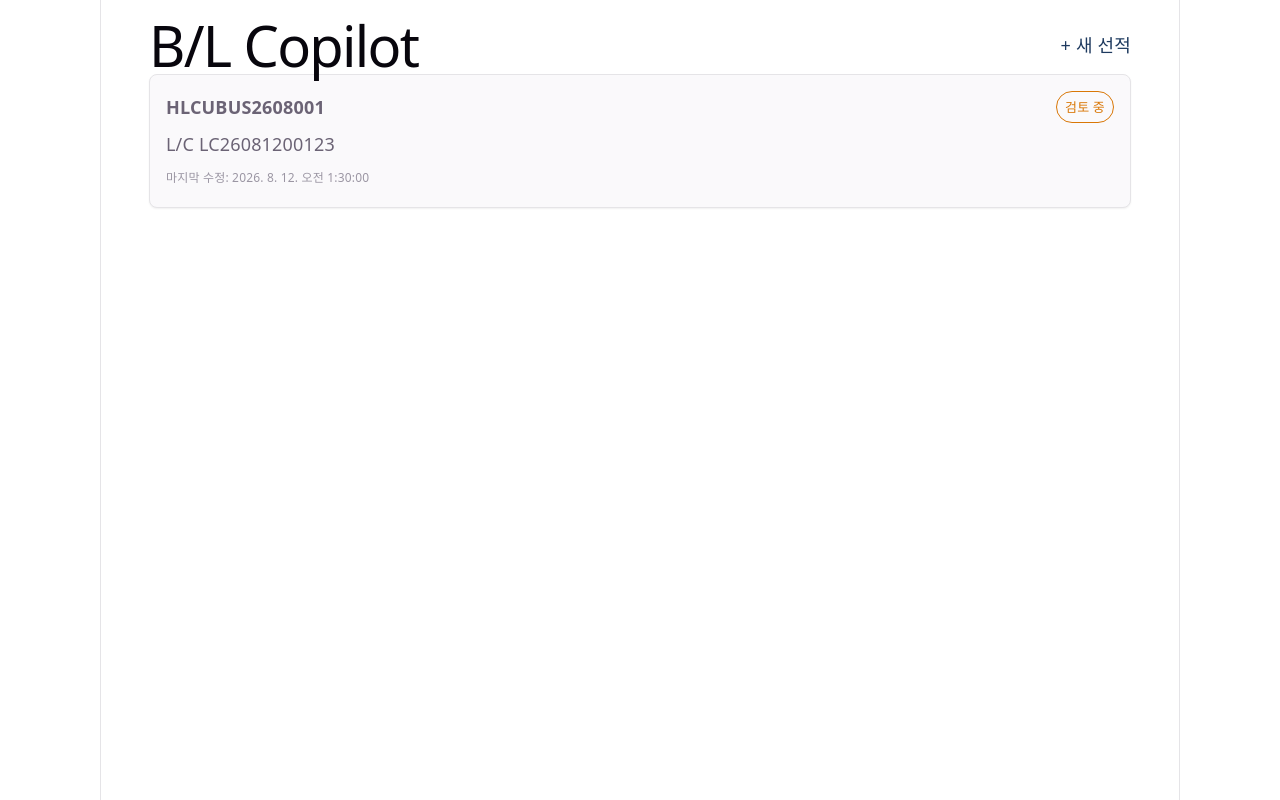
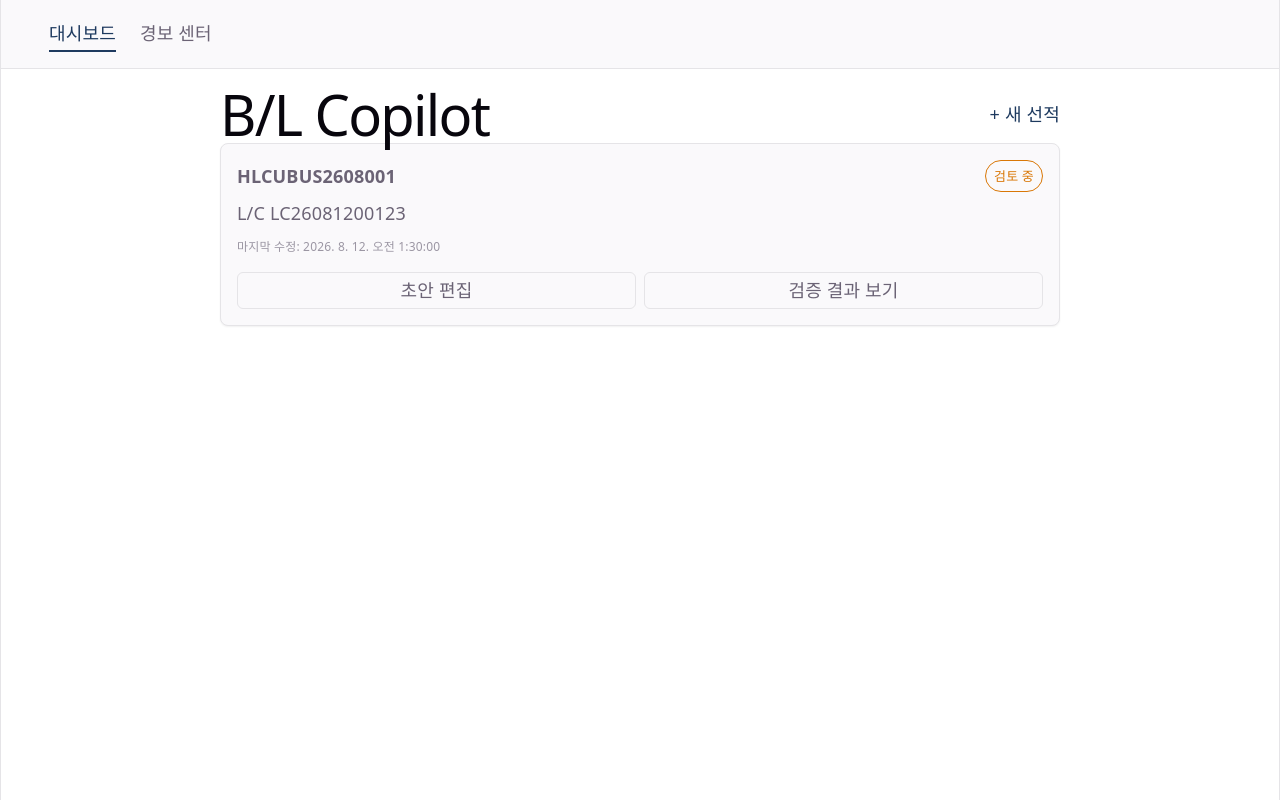
Before and after one commit to Khyojae/B-L-copilot, a React (Vite) app in the folder frontend/: page / in a window 1280 px wide. Built offline with nearby package versions, Linux system fonts and the light colour scheme.

Commit message:
Add NavBar with active state, link S1 card to both draft and verdicts

```diff
--- a/frontend/src/App.tsx
+++ b/frontend/src/App.tsx
@@ -6,9 +6,12 @@ import { S4Verdicts } from './pages/S4Verdicts'
 import { S5Timeline } from './pages/S5Timeline'
 import { S6Alerts } from './pages/S6Alerts'
 import { ComingSoon } from './components/ComingSoon'
+import { NavBar } from './components/NavBar'
 
 function App() {
   return (
+    <>
+      <NavBar />
       <Routes>
         <Route path="/" element={<S1Dashboard />} />
         <Route path="/shipments/new" element={<S2Upload />} />
@@ -20,6 +23,7 @@ function App() {
         <Route path="/shipments/:id/outcome" element={<ComingSoon label="S10 결과 기록" />} />
         <Route path="/settings" element={<ComingSoon label="S11 설정" />} />
       </Routes>
+    </>
   )
 }
 
--- /dev/null
+++ b/frontend/src/components/NavBar.tsx
@@ -0,0 +1,39 @@
+import { NavLink } from 'react-router-dom';
+
+const NAV_ITEMS = [
+  { to: '/', label: '대시보드' },
+  { to: '/alerts', label: '경보 센터' },
+];
+
+/**
+ * 전 화면 공통 상단 네비게이션.
+ *
+ * S3(초안 편집기)·S5(타임라인)는 특정 선적 ID가 있어야 들어갈 수 있는 화면이라
+ * 여기 목록에 넣지 않았습니다. 지금은 S1 대시보드에서 선적 카드를 클릭해서
+ * 들어가는 경로만 있습니다 — 어떻게 하면 좋을지는 대화에서 의견 남겼습니다.
+ */
+export function NavBar() {
+  return (
+    <nav
+      style={{
+        display: 'flex',
+        alignItems: 'center',
+        gap: 'var(--space-4)',
+        padding: 'var(--space-3) var(--space-6)',
+        borderBottom: '1px solid var(--border-default)',
+        backgroundColor: 'var(--bg-card)',
+      }}
+    >
+      {NAV_ITEMS.map((item) => (
+        <NavLink
+          key={item.to}
+          to={item.to}
+          end
+          className={({ isActive }) => `nav-link${isActive ? ' active' : ''}`}
+        >
+          {item.label}
+        </NavLink>
+      ))}
+    </nav>
+  );
+}
--- a/frontend/src/components/PageContainer.tsx
+++ b/frontend/src/components/PageContainer.tsx
@@ -2,13 +2,26 @@ import type { ReactNode } from 'react';
 
 interface PageContainerProps {
   children: ReactNode;
+  /**
+   * 목록형 화면(카드 여러 개를 세로로 나열)에서 켜세요. 카드 텍스트 한 줄이
+   * 화면 폭만큼 늘어나면 오히려 읽기 불편해지므로, 페이지 자체는 넓어도
+   * 콘텐츠는 --content-narrow-width로 좁혀서 가운데 정렬합니다.
+   * S3처럼 뷰어+폼을 좌우로 배치해야 하는 화면은 끄고(기본값) 폭을 그대로 씁니다.
+   */
+  narrow?: boolean;
 }
 
 /**
  * 모든 화면이 같이 쓰는 페이지 여백.
- * 화면 폭 제한·중앙 정렬은 #root(index.css)가 맡고, 여기서는 좌우 여백만
- * 통일합니다 — 화면마다 padding 값을 따로 정하지 않도록.
+ * 화면 폭 제한·중앙 정렬은 #root(index.css)가 맡고, 여기서는 좌우 여백와
+ * (narrow일 때) 콘텐츠 폭 제한을 담당합니다 — 화면마다 값을 따로 정하지 않도록.
  */
-export function PageContainer({ children }: PageContainerProps) {
-  return <div style={{ padding: 'var(--space-5) var(--space-6)' }}>{children}</div>;
+export function PageContainer({ children, narrow = false }: PageContainerProps) {
+  const content = narrow ? (
+    <div style={{ maxWidth: 'var(--content-narrow-width)', margin: '0 auto' }}>{children}</div>
+  ) : (
+    children
+  );
+
+  return <div style={{ padding: 'var(--space-5) var(--space-6)' }}>{content}</div>;
 }
--- a/frontend/src/index.css
+++ b/frontend/src/index.css
@@ -40,6 +40,11 @@
   /* 카드 기본 스타일 — 그림자는 은은하게 1단계만, 그라데이션·글로우 없음 */
   --radius-card: 8px;
   --shadow-card: 0 1px 2px rgba(0, 0, 0, 0.06);
+
+  /* 페이지 폭. max-width는 화면(#root) 전체가, narrow-width는 목록형 화면의
+     카드 텍스트가 너무 길어져서 읽기 불편해지지 않도록 PageContainer가 씀 */
+  --content-max-width: 1280px;
+  --content-narrow-width: 840px;
 
   --sans: system-ui, 'Segoe UI', Roboto, sans-serif;
   --heading: system-ui, 'Segoe UI', Roboto, sans-serif;
@@ -126,7 +131,7 @@
 
 #root {
   /* 페이지 콘텐츠 최대 폭. 개별 화면은 PageContainer로 안쪽 여백만 더함 */
-  width: 1080px;
+  width: var(--content-max-width);
   max-width: 100%;
   margin: 0 auto;
   text-align: center;
@@ -215,6 +220,26 @@ button:disabled {
   opacity: 0.5;
 }
 
+/* <a>(Link)를 버튼처럼 보이게 할 때 씀 (예: ShipmentCard의 이동 버튼).
+   <button>은 위 button{} 기본 스타일을 이미 받으니 이 클래스가 필요 없음 */
+.btn {
+  display: inline-flex;
+  align-items: center;
+  justify-content: center;
+  font: inherit;
+  cursor: pointer;
+  border-radius: 6px;
+  padding: var(--space-1) var(--space-3);
+  border: 1px solid var(--border-default);
+  background: var(--bg-card);
+  color: var(--text-primary);
+  text-decoration: none;
+  transition: background-color 0.15s ease, border-color 0.15s ease, color 0.15s ease;
+}
+.btn:hover {
+  border-color: var(--brand-primary);
+}
+
 /* 주요 동작(승인·검증 실행 등) — 채워진 남색 버튼 */
 .btn-primary {
   background: var(--brand-primary);
@@ -236,3 +261,19 @@ button:disabled {
   border-color: var(--brand-primary);
   color: var(--brand-primary);
 }
+
+/* 상단 네비게이션 링크 (NavBar) — 지금 있는 화면은 밑줄+색으로, 나머지는 hover로만 반응 */
+.nav-link {
+  padding: 4px 0;
+  color: var(--text-secondary);
+  border-bottom: 2px solid transparent;
+  transition: color 0.15s ease, border-color 0.15s ease;
+}
+.nav-link:hover {
+  color: var(--brand-primary);
+}
+.nav-link.active {
+  color: var(--brand-primary);
+  font-weight: 600;
+  border-bottom-color: var(--brand-primary);
+}
--- a/frontend/src/pages/S1Dashboard/ShipmentCard.tsx
+++ b/frontend/src/pages/S1Dashboard/ShipmentCard.tsx
@@ -8,8 +8,7 @@ interface ShipmentCardProps {
 
 export function ShipmentCard({ shipment }: ShipmentCardProps) {
   return (
-    <Link
-      to={`/shipments/${shipment.shipment_id}/verdicts`}
+    <div
       style={{
         display: 'flex',
         flexDirection: 'column',
@@ -20,8 +19,6 @@ export function ShipmentCard({ shipment }: ShipmentCardProps) {
         boxShadow: 'var(--shadow-card)',
         backgroundColor: 'var(--bg-card)',
         textAlign: 'left',
-        textDecoration: 'none',
-        color: 'inherit',
       }}
     >
       <div style={{ display: 'flex', alignItems: 'center', justifyContent: 'space-between' }}>
@@ -34,6 +31,19 @@ export function ShipmentCard({ shipment }: ShipmentCardProps) {
       <span style={{ fontSize: 12, color: 'var(--text-muted)' }}>
         마지막 수정: {new Date(shipment.updated_at).toLocaleString('ko-KR')}
       </span>
-    </Link>
+
+      <div style={{ display: 'flex', gap: 8, marginTop: 4 }}>
+        <Link to={`/shipments/${shipment.shipment_id}/draft`} className="btn btn-secondary" style={{ flex: 1 }}>
+          초안 편집
+        </Link>
+        <Link
+          to={`/shipments/${shipment.shipment_id}/verdicts`}
+          className="btn btn-secondary"
+          style={{ flex: 1 }}
+        >
+          검증 결과 보기
+        </Link>
+      </div>
+    </div>
   );
 }
--- a/frontend/src/pages/S1Dashboard/index.tsx
+++ b/frontend/src/pages/S1Dashboard/index.tsx
@@ -5,7 +5,7 @@ import { ShipmentCard } from './ShipmentCard';
 
 export function S1Dashboard() {
   return (
-    <PageContainer>
+    <PageContainer narrow>
       <div
         style={{
           display: 'flex',
--- a/frontend/src/pages/S4Verdicts/index.tsx
+++ b/frontend/src/pages/S4Verdicts/index.tsx
@@ -6,7 +6,7 @@ import { bySeverity } from '../../constants/domain';
 
 export function S4Verdicts() {
   return (
-    <PageContainer>
+    <PageContainer narrow>
       <div style={{ display: 'flex', flexDirection: 'column', gap: 'var(--space-2)' }}>
         <VerdictSummary verdicts={mockVerdicts} />
         {[...mockVerdicts].sort(bySeverity).map((verdict) => (
--- a/frontend/src/pages/S5Timeline/index.tsx
+++ b/frontend/src/pages/S5Timeline/index.tsx
@@ -33,7 +33,7 @@ export function S5Timeline() {
   );
 
   return (
-    <PageContainer>
+    <PageContainer narrow>
       <div style={{ textAlign: 'left' }}>
         <h1 style={{ textAlign: 'left' }}>선적 상세</h1>
 
--- a/frontend/src/pages/S6Alerts/index.tsx
+++ b/frontend/src/pages/S6Alerts/index.tsx
@@ -12,7 +12,7 @@ function byUnacknowledgedThenSeverity(a: Alert, b: Alert): number {
 
 export function S6Alerts() {
   return (
-    <PageContainer>
+    <PageContainer narrow>
       <h1>경보 센터</h1>
 
       <div style={{ display: 'flex', flexDirection: 'column', gap: 8 }}>
```
Lines whose indentation alone changed are shown as unchanged.
